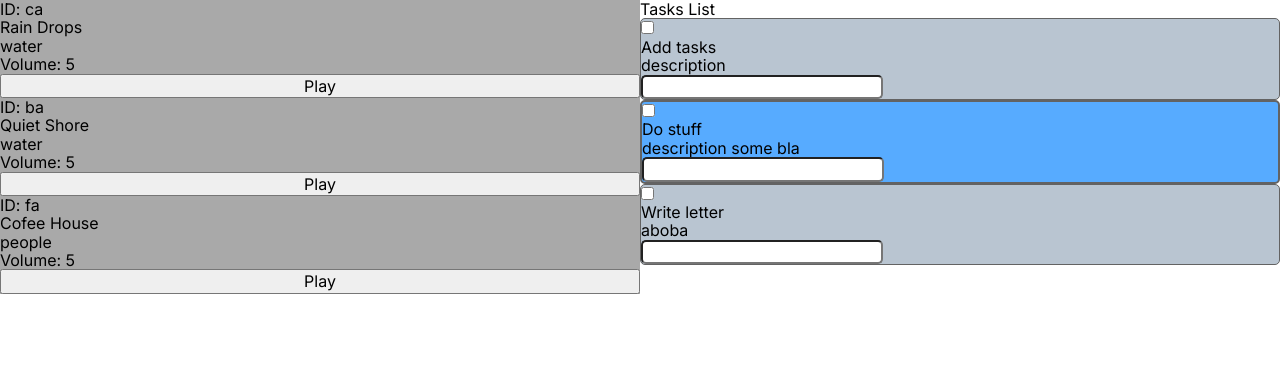
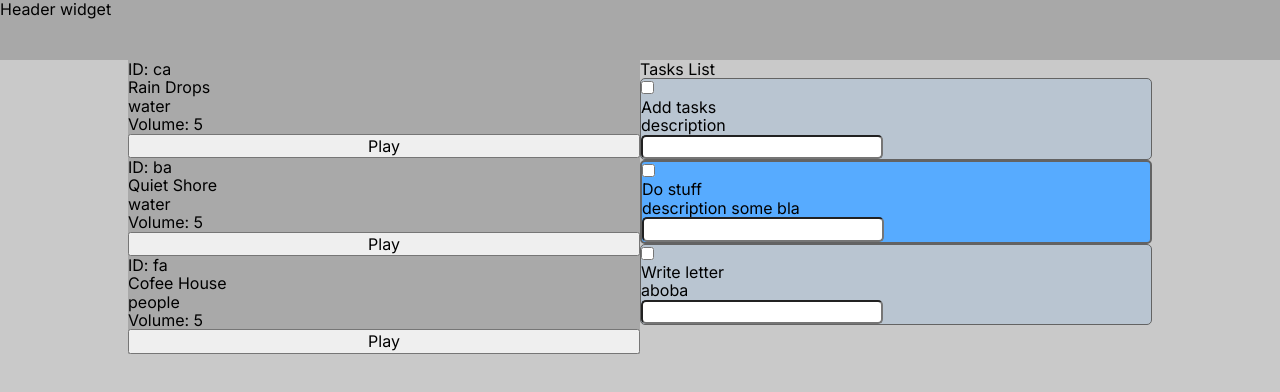
Before and after one commit to flowfordan/focusify-client, a Next.js app: page / in a window 1280 px wide. Shown: the top 392 px of the page. Built offline with nearby package versions, Linux system fonts and the light colour scheme.

Commit message:
fix: layout

```diff
--- a/src/app/page.tsx
+++ b/src/app/page.tsx
@@ -2,12 +2,13 @@ import Image from 'next/image';
 import styles from './page.module.scss';
 import { PageHome } from 'pages_units';
 import { LayoutMain } from 'shared';
+import { Header } from 'widgets/Header';
 
 export default function Home() {
   //layout
   //page component
   return (
-    <LayoutMain>
+    <LayoutMain header={<Header />}>
       <PageHome />
     </LayoutMain>
   );
--- a/src/shared/templates/layoutMain.module.scss
+++ b/src/shared/templates/layoutMain.module.scss
@@ -1,7 +1,39 @@
-.layout {}
+@use 'styles/helpers' as *;
 
-.header {}
+.layout {
+  height: 100%;
+  width: 100%;
+  min-height: 100vh;
+  background-color: var(--color-bg);
+}
 
-.main {}
+.header {
+  height: 60px;
+  background-color: rgba(#757575, 0.4);
+}
 
-.footer {}
+.main {
+  @include container-max-1;
+  margin: 0 auto;
+
+  @include d_max {
+    @include container-max-2;
+  }
+  @include d {
+    @include container-d;
+  }
+  @include t {
+    @include container-t;
+  }
+  @include m {
+    @include container-m;
+  }
+  @include m_sm {
+    @include container-m;
+  }
+}
+
+.footer {
+  height: 60px;
+  background-color: rgba(#2e2e2e, 0.4);
+}
--- a/src/styles/helpers/vars.scss
+++ b/src/styles/helpers/vars.scss
@@ -1,4 +1,10 @@
 //media
+@mixin d_max {
+  @media only screen and (max-width: "1600px") {
+    @content;
+  }
+}
+
 @mixin d {
   @media only screen and (max-width: "1024px") {
     @content;
@@ -22,3 +28,20 @@
     @content;
   }
 }
+
+//container of main content
+@mixin container-max-1 {
+  width: 1400px;
+}
+@mixin container-max-2 {
+  width: 1024px;
+}
+@mixin container-d {
+  width: 760px;
+}
+@mixin container-t {
+  width: 100%;
+}
+@mixin container-m {
+  width: 100%;
+}
--- a/src/widgets/Header/index.tsx
+++ b/src/widgets/Header/index.tsx
@@ -5,5 +5,5 @@ interface HeaderProps {
 }
 
 export const Header = ({}: HeaderProps) => {
-  return <header>Header widget</header>;
+  return <div>Header widget</div>;
 };
```
